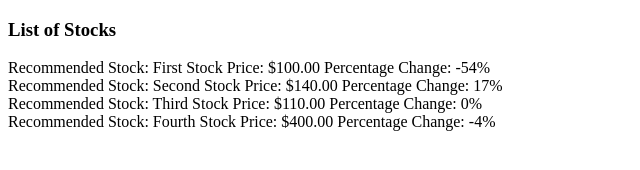
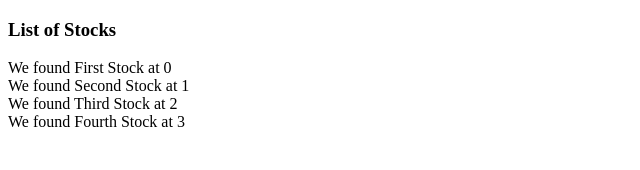
Before and after one commit to cmphr/ang-up-run, a website: page transclusions/index.html in a window 1280 px wide. Shown: the whole page, without its empty margins (0-640 px from the left). Drawn offline with Linux system fonts and the light colour scheme.

Commit message:
Use transclusion to create a simple stock repeater

```diff
--- a/transclusions/directive.js
+++ b/transclusions/directive.js
@@ -1,16 +1,22 @@
 angular.module('stockMarketApp')
-  .directive('stockWidget', [function () {
+  .directive('simpleStockRepeat', [function () {
     return {
-      templateUrl: 'stock.html',
       restrict: 'A',
-      transclude: true,
-      scope: {
-        stockData: '='
-      },
-      link: function($scope, $element, $attrs) {
-        $scope.getChange = function(stock) {
-          return Math.ceil(((stock.price - stock.previous) / stock.previous) * 100);
-        };
+      transclude: 'element', // replace entire element, not just content
+      link: function ($scope, $element, $attrs, ctrl, $transclude) {
+        var myArray = $scope.$eval($attrs.simpleStockRepeat);
+
+        var container = angular.element('<div class="container"></div>');
+
+        for (var i = 0; i < myArray.length; i++) {
+          var instance = $transclude($scope.$new(), function(clonedElement, newScope) {
+            newScope.currentIndex = i;
+            newScope.stock = myArray[i];
+          });
+          container.append(instance);
+        }
+
+        $element.after(container);
       }
     };
   }]);
--- a/transclusions/index.html
+++ b/transclusions/index.html
@@ -9,10 +9,8 @@
 <body ng-app="stockMarketApp">
   <div ng-controller="MainCtrl as mainCtrl">
     <h3>List of Stocks</h3>
-    <div ng-repeat="s in mainCtrl.stocks">
-      <div stock-widget stock-data="s">
-        Recommended Stock: {{s.name}}
-      </div>
+    <div simple-stock-repeat="mainCtrl.stocks">
+      We found {{stock.name}} at {{currentIndex}}
     </div>
 
   </div>
```
